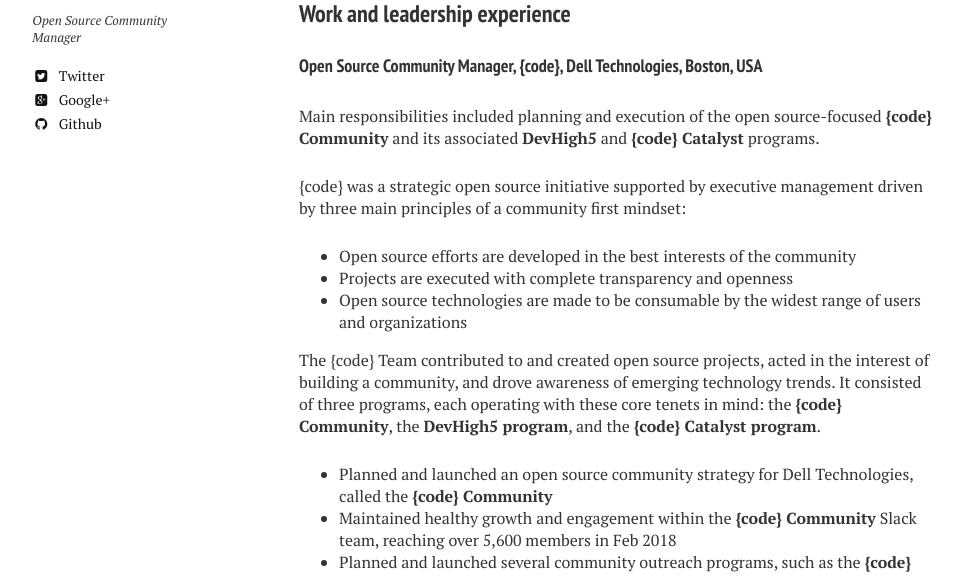
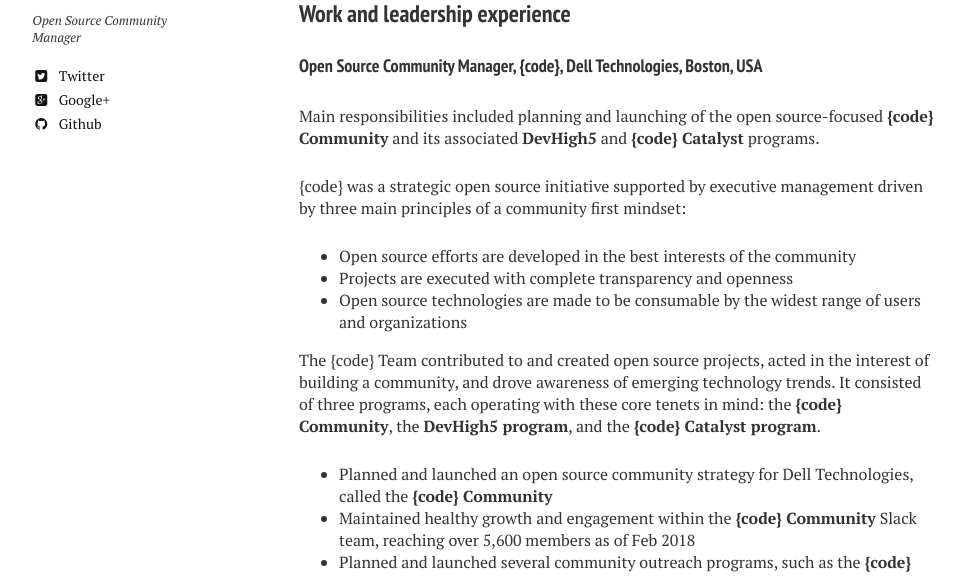
Before and after one commit to jonasrosland/old-blog, a Jekyll site: the page built from open-for-a-new-role.md, in a window 1280 px wide and 900 px high. Shown: the part 309-885 px from the top of the window, without its empty margins (21-985 px from the left). Built offline with Jekyll 4.4.1, drawn with Linux system fonts in a browser that asks for light colours; nearby versions of some CDN libraries.

Commit message:
Adding resume 0.2

```diff
--- a/open-for-a-new-role.md
+++ b/open-for-a-new-role.md
@@ -14,7 +14,7 @@ permalink: /open-for-a-new-role.html
 ### Work and leadership experience
 
 #### Open Source Community Manager, {code}, Dell Technologies, Boston, USA
-Main responsibilities included planning and execution of the open source-focused **{code} Community** and its associated **DevHigh5** and **{code} Catalyst** programs.
+Main responsibilities included planning and launching of the open source-focused **{code} Community** and its associated **DevHigh5** and **{code} Catalyst** programs.
 
 {code} was a strategic open source initiative supported by executive management driven by three main principles of a community first mindset:
 
@@ -25,7 +25,7 @@ Main responsibilities included planning and execution of the open source-focused
 The {code} Team contributed to and created open source projects, acted in the interest of building a community, and drove awareness of emerging technology trends. It consisted of three programs, each operating with these core tenets in mind: the **{code} Community**, the **DevHigh5 program**, and the **{code} Catalyst program**.
 
  - Planned and launched an open source community strategy for Dell Technologies, called the **{code} Community**
- - Maintained healthy growth and engagement within the **{code} Community** Slack team, reaching over 5,600 members in Feb 2018
+ - Maintained healthy growth and engagement within the **{code} Community** Slack team, reaching over 5,600 members as of Feb 2018
  - Planned and launched several community outreach programs, such as the **{code} Catalyst program, the DevHigh5 program, {code} Catalyst Spotlights, {code} Webinars and {code} Assemblies**
  - Planned and launched the **{code} Catalyst program**, an innovative program with the brightest minds in the open source community
  - Planned and launched the **DevHigh5 program**, **shepherding 65+ open source projects** through processes surrounding legal, documentation, and community support
```
